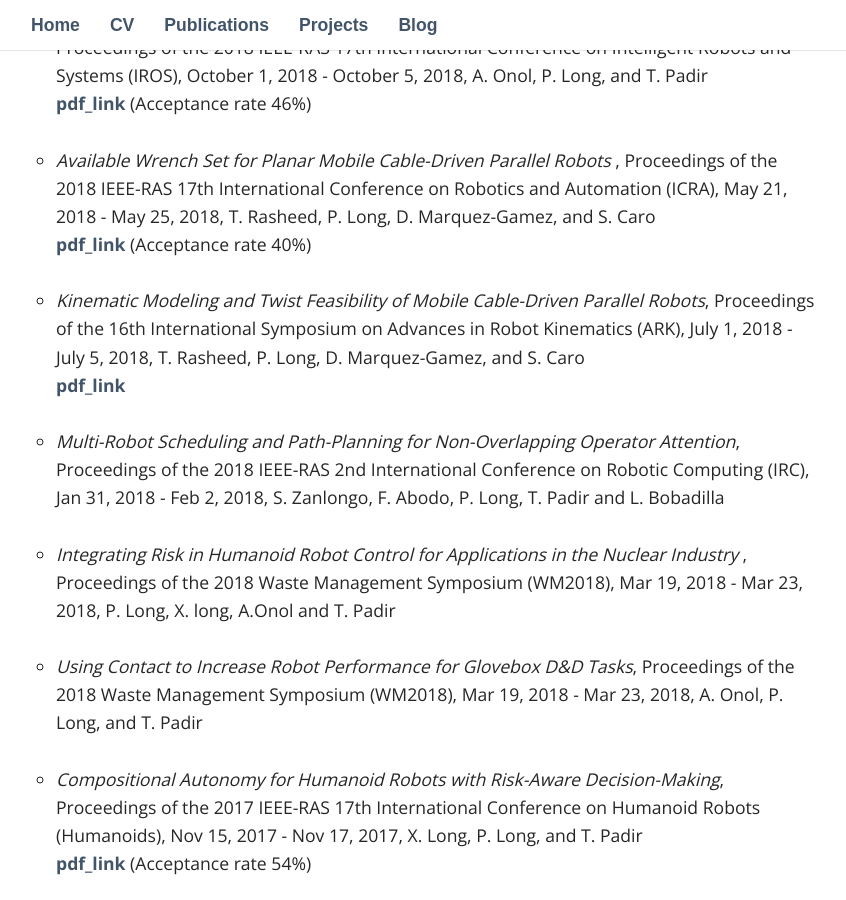
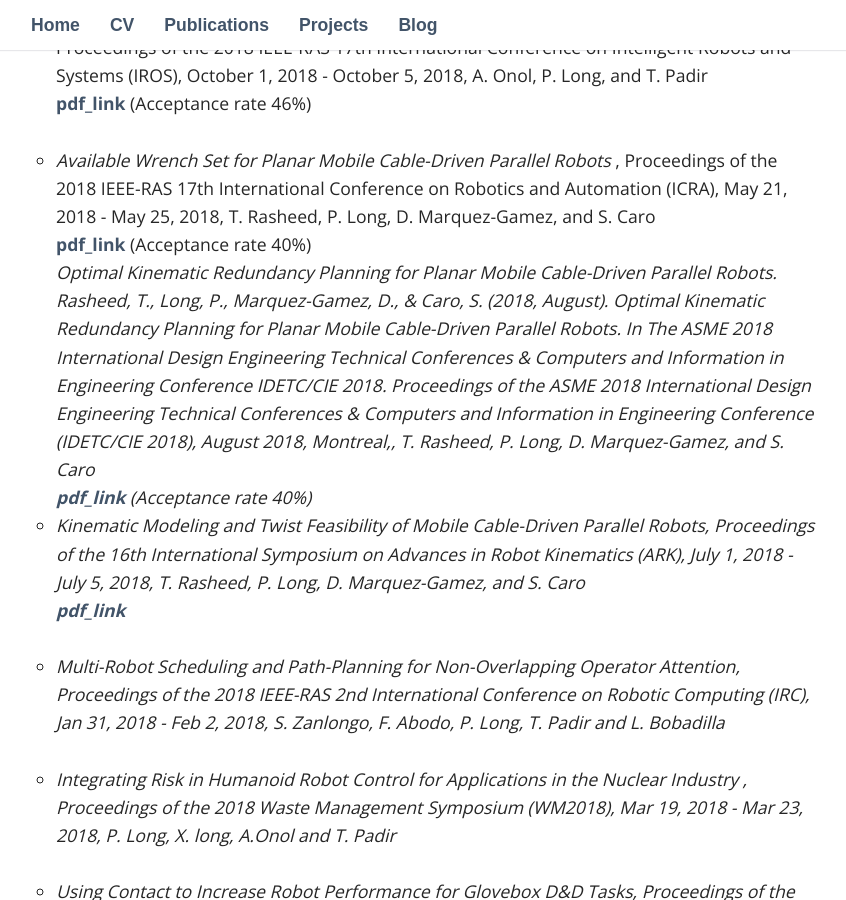
Before and after one commit to philip-long/philip-long.github.io, a Jekyll site: the page built from publications/index.html, in a window 1280 px wide and 900 px high, scrolled down 954 px. Shown: the whole window, without its empty margins (224-1070 px from the left). Built offline with Jekyll 4.4.1, drawn with Linux system fonts in a browser that asks for light colours; nearby versions of some CDN libraries; some web fonts are replaced; library files that are not in the unit come from our copies.

Commit message:
Update index.html

```diff
--- a/publications/index.html
+++ b/publications/index.html
@@ -71,7 +71,12 @@ title: Publications
 
     </li>
 
+  <i>Optimal Kinematic Redundancy Planning for Planar Mobile Cable-Driven Parallel Robots. Rasheed, T., Long, P., Marquez-Gamez, D., & Caro, S. (2018, August). Optimal Kinematic Redundancy Planning for Planar Mobile Cable-Driven Parallel Robots. In The ASME 2018 International Design Engineering Technical Conferences & Computers and Information in Engineering Conference IDETC/CIE 2018.
+   Proceedings of the ASME 2018 International Design Engineering Technical Conferences & Computers and Information in Engineering Conference (IDETC/CIE 2018),
+    August 2018, Montreal,, T. Rasheed, P. Long, D. Marquez-Gamez, and S. Caro<br>
+     <a href=" https://hal.archives-ouvertes.fr/hal-01863727/document"> pdf_link</a> (Acceptance rate 40%)
 
+    </li>
     <br>
 
         <li>
```
